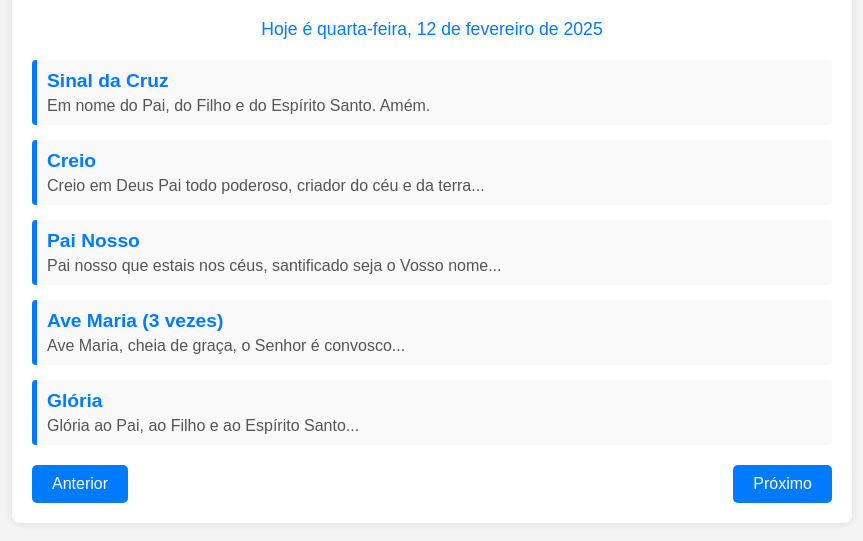
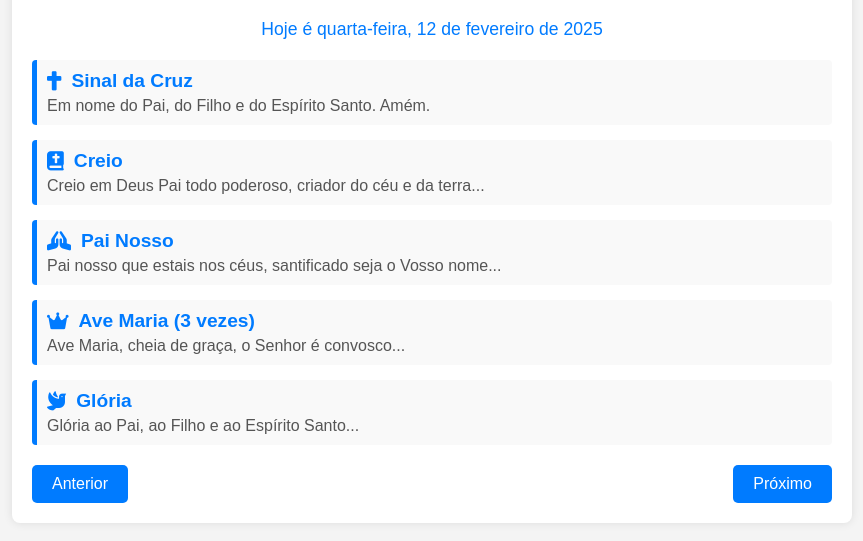
Before and after one commit to danielson-alencar/misteriosdotercomariano, a plain HTML site: page index.html in a window 1280 px wide. Shown: the part 131-672 px from the top of the page, without its empty margins (208-1071 px from the left). Drawn offline with Linux system fonts and the light colour scheme.

Commit message:
Update index.html

```diff
--- a/index.html
+++ b/index.html
@@ -4,6 +4,8 @@
     <meta charset="UTF-8">
     <meta name="viewport" content="width=device-width, initial-scale=1.0">
     <title>Mistérios do Dia</title>
+    <!-- Adicionando Font Awesome para ícones -->
+    <link rel="stylesheet" href="https://cdnjs.cloudflare.com/ajax/libs/font-awesome/6.0.0-beta3/css/all.min.css">
     <style>
         body {
             font-family: Arial, sans-serif;
@@ -55,7 +57,15 @@
         .secao h2 {
             margin: 0;
             font-size: 1.2em;
-            color: #007bff;
+            color: #007bff; /* Cor padrão para títulos */
+            display: flex;
+            align-items: center;
+            gap: 10px; /* Espaço entre o ícone e o texto */
+        }
+
+        /* Estilo específico para os títulos dos mistérios */
+        .secao .titulo-misterio {
+            color: #d63384; /* Nova cor para os títulos dos mistérios (rosa) */
         }
 
         .secao p {
@@ -134,11 +144,11 @@
             };
 
             const oracoesIniciais = [
-                { titulo: 'Sinal da Cruz', descricao: 'Em nome do Pai, do Filho e do Espírito Santo. Amém.' },
-                { titulo: 'Creio', descricao: 'Creio em Deus Pai todo poderoso, criador do céu e da terra...' },
-                { titulo: 'Pai Nosso', descricao: 'Pai nosso que estais nos céus, santificado seja o Vosso nome...' },
-                { titulo: 'Ave Maria (3 vezes)', descricao: 'Ave Maria, cheia de graça, o Senhor é convosco...' },
-                { titulo: 'Glória', descricao: 'Glória ao Pai, ao Filho e ao Espírito Santo...' }
+                { titulo: 'Sinal da Cruz', descricao: 'Em nome do Pai, do Filho e do Espírito Santo. Amém.', icone: 'cross' },
+                { titulo: 'Creio', descricao: 'Creio em Deus Pai todo poderoso, criador do céu e da terra...', icone: 'book-bible' },
+                { titulo: 'Pai Nosso', descricao: 'Pai nosso que estais nos céus, santificado seja o Vosso nome...', icone: 'hands-praying' },
+                { titulo: 'Ave Maria (3 vezes)', descricao: 'Ave Maria, cheia de graça, o Senhor é convosco...', icone: 'fa-solid fa-crown' },
+                { titulo: 'Glória', descricao: 'Glória ao Pai, ao Filho e ao Espírito Santo...', icone: 'dove' }
             ];
 
             const misteriosDoDia = misterios[diaSemana];
@@ -153,7 +163,10 @@
                 oracoesIniciais.forEach(orc => {
                     primeiraPagina.innerHTML += `
                         <div class="secao">
-                            <h2>${orc.titulo}</h2>
+                            <h2>
+                                <i class="fas fa-${orc.icone}"></i>
+                                ${orc.titulo}
+                            </h2>
                             <p>${orc.descricao}</p>
                         </div>
                     `;
@@ -167,21 +180,33 @@
                     div.className = 'pagina';
                     div.innerHTML = `
                         <div class="secao">
-                            <h2>${misterio.titulo}</h2>
+                            <h2 class="titulo-misterio">
+                                <i class="fas fa-pray"></i>
+                                ${misterio.titulo}
+                            </h2>
                             <p>${misterio.descricao}</p>
                         </div>
                         <div class="secao">
-                            <h2>Pai Nosso</h2>
+                            <h2>
+                                <i class="fas fa-hands-praying"></i>
+                                Pai Nosso
+                            </h2>
                             <p>Pai nosso que estais nos céus, santificado seja o Vosso nome...</p>
                         </div>
                         ${Array.from({ length: 10 }, (_, i) => `
                             <div class="secao">
-                                <h2>Ave Maria ${i + 1}</h2>
+                                <h2>
+                                    <i class="fas fa-solid fa-crown"></i>
+                                    Ave Maria ${i + 1}
+                                </h2>
                                 <p>Ave Maria, cheia de graça, o Senhor é convosco...</p>
                             </div>
                         `).join('')}
                         <div class="secao">
-                            <h2>Glória</h2>
+                            <h2>
+                                <i class="fas fa-dove"></i>
+                                Glória
+                            </h2>
                             <p>Glória ao Pai, ao Filho e ao Espírito Santo...</p>
                         </div>
                     `;
@@ -194,11 +219,17 @@
                 ultimaPagina.className = 'pagina';
                 ultimaPagina.innerHTML = `
                     <div class="secao">
-                        <h2>Infinitas Graças</h2>
+                        <h2>
+                            <i class="fas fa-hands-praying"></i>
+                            Infinitas Graças
+                        </h2>
                         <p>Infinitas graças vos damos, Soberana Rainha...</p>
                     </div>
                     <div class="secao">
-                        <h2>Salve Rainha</h2>
+                        <h2>
+                            <i class="fas fa-crown"></i>
+                            Salve Rainha
+                        </h2>
                         <p>Salve Rainha, Mãe de misericórdia, vida, doçura e esperança nossa, salve!...</p>
                     </div>
                 `;
```
